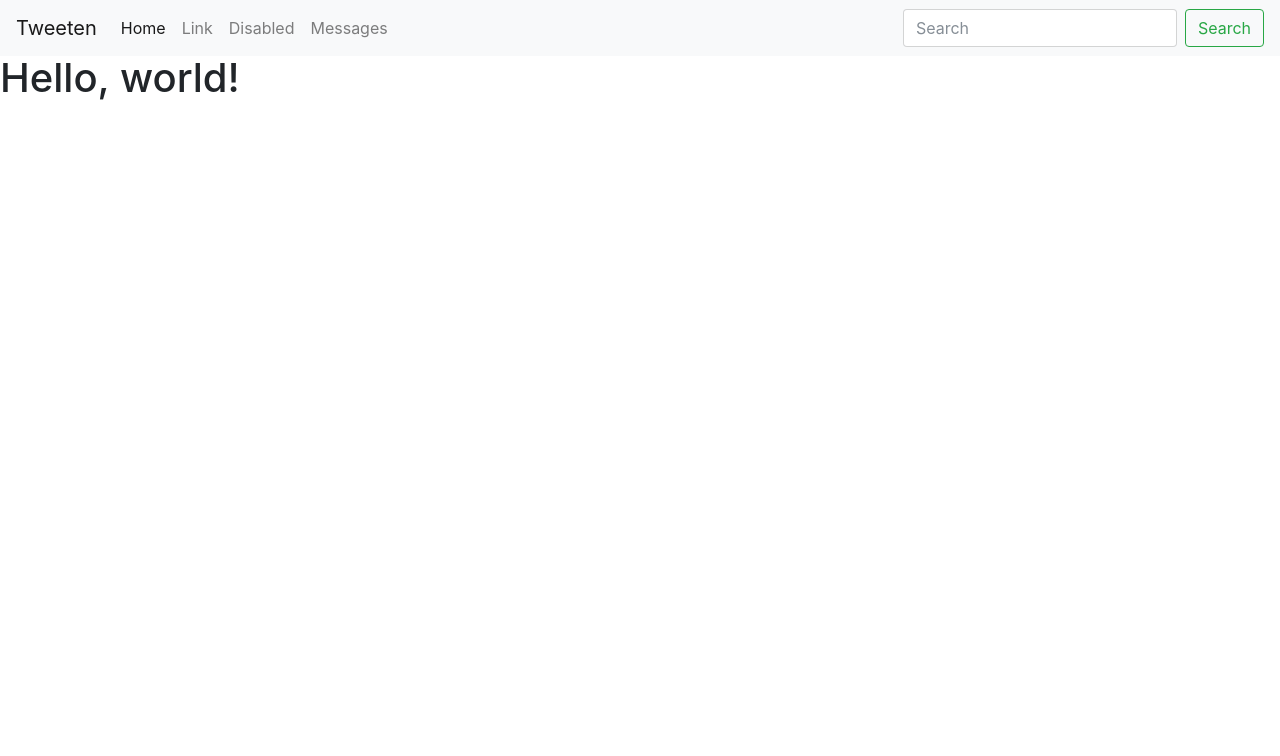
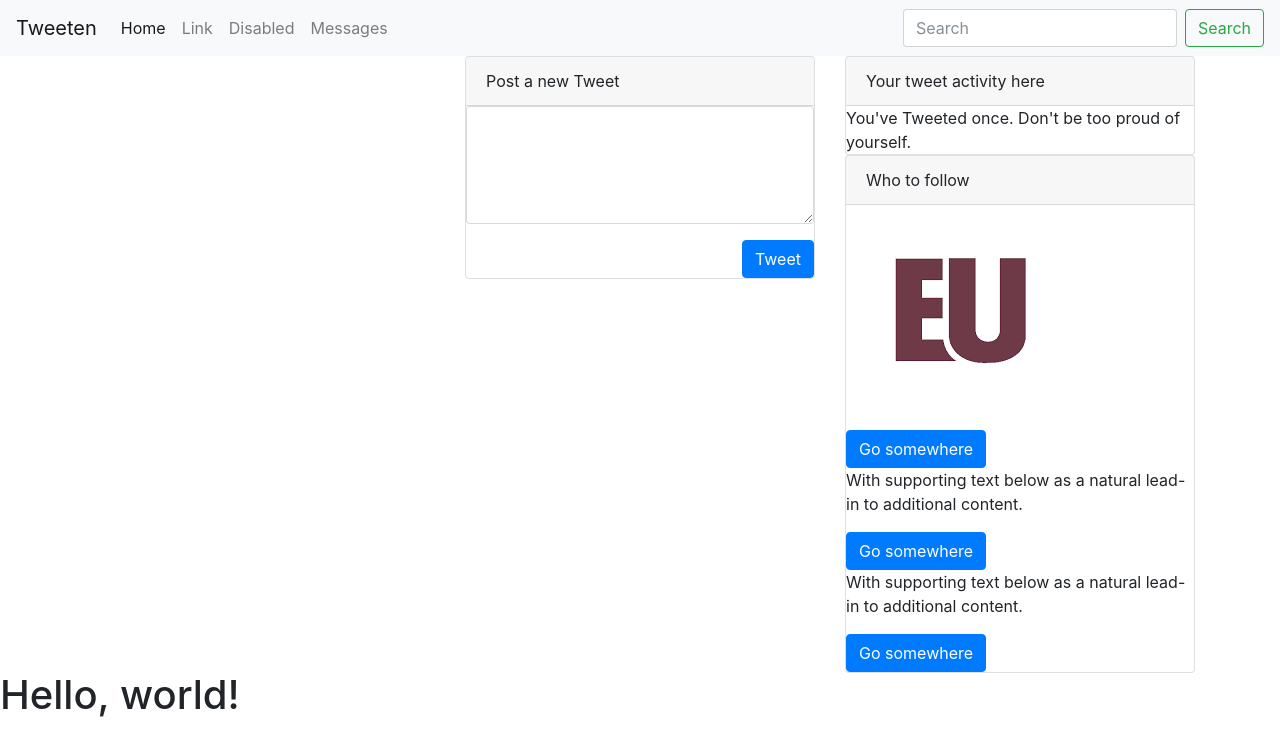
Before and after one commit to OTCCIS131/tweeten-PrestonHunt, a plain HTML site: page index.html in a window 1280 px wide. Drawn offline with nearby package versions, Linux system fonts and the light colour scheme.

Commit message:
work has been done

```diff
--- a/index.html
+++ b/index.html
@@ -36,6 +36,63 @@
               </form>
           </div>
       </nav>
+    <div class="container">
+
+      <div class="row">
+
+        <div class="col-4">
+
+        </div>
+
+        <div class="col-4">
+          <div class="card">
+            <div class="card-header">
+              Post a new Tweet
+            </div>
+            <div class="card-block">
+              <div class="form-group">
+                <textarea class="form-control" rows="5" id="comment"></textarea>
+              </div>
+              <div class="float-right">
+                <button type="button" class="btn btn-primary">Tweet</button>
+              </div>
+            </div>
+          </div>
+        </div>
+
+        <div class="col-4">
+          <div class="card">
+            <div class="card-header">
+            Your tweet activity here
+            </div>
+            <div class="card-block">
+              <p class="card-text">You've Tweeted once. Don't be too proud of yourself.</p>
+            </div>
+          </div>
+
+          <div class="card">
+            <div class="card-header">
+              Who to follow
+            </div>
+            <div class="card-block">
+              <img src="images/evangle.png" class="rounded">
+              <a href="#" class="btn btn-primary">Go somewhere</a>
+            </div>
+            <div class="card-block">
+              <p class="card-text">With supporting text below as a natural lead-in to additional content.</p>
+              <a href="#" class="btn btn-primary">Go somewhere</a>
+            </div>
+            <div class="card-block">
+              <p class="card-text">With supporting text below as a natural lead-in to additional content.</p>
+              <a href="#" class="btn btn-primary">Go somewhere</a>
+            </div>
+          </div>
+
+        </div>
+      </div>
+
+    </div>
+
     <h1>Hello, world!</h1>
 
     <!-- Optional JavaScript -->
```
Also changed, not shown: images/evangle.png (added). Lines whose indentation alone changed are shown as unchanged.
